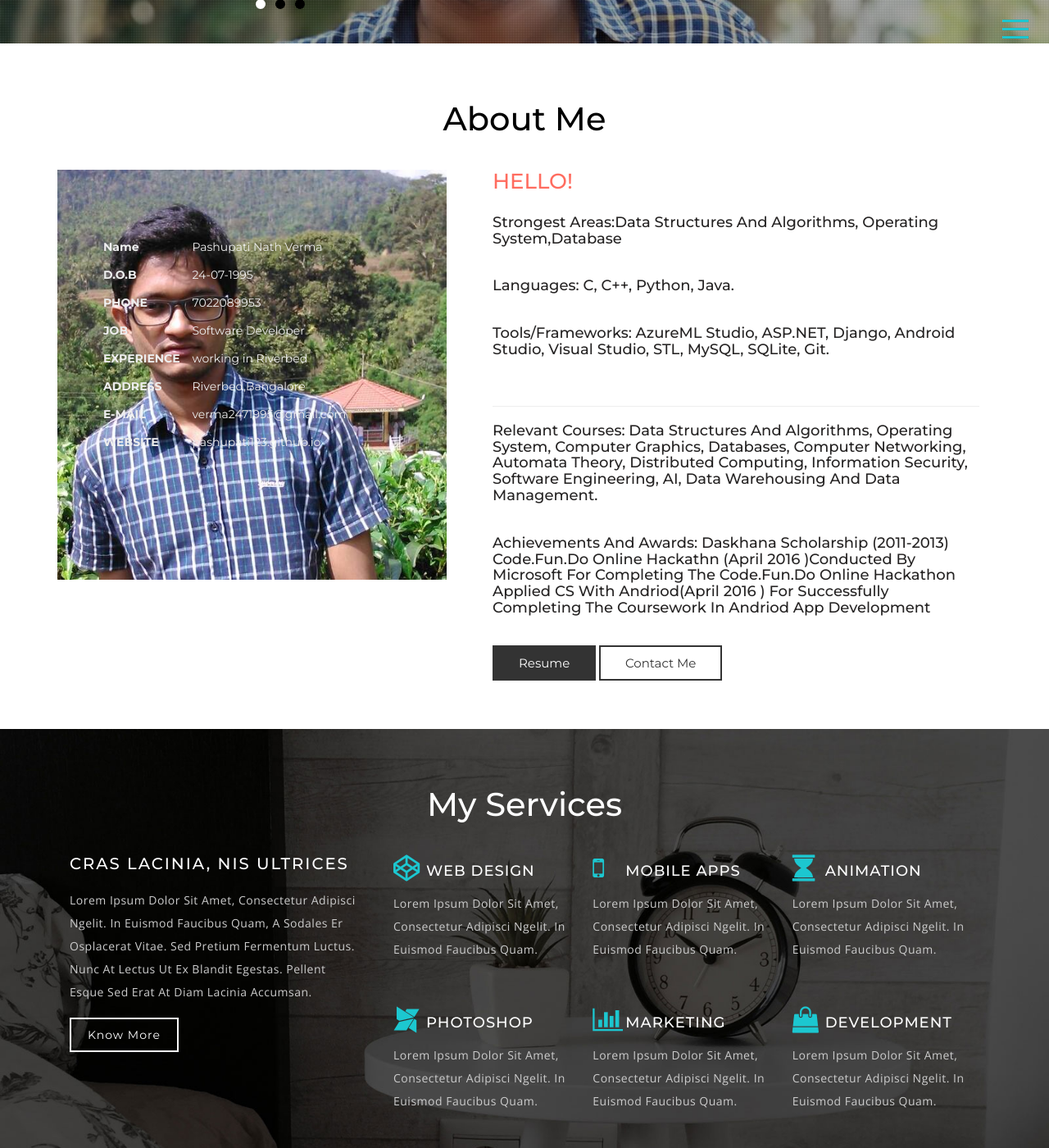
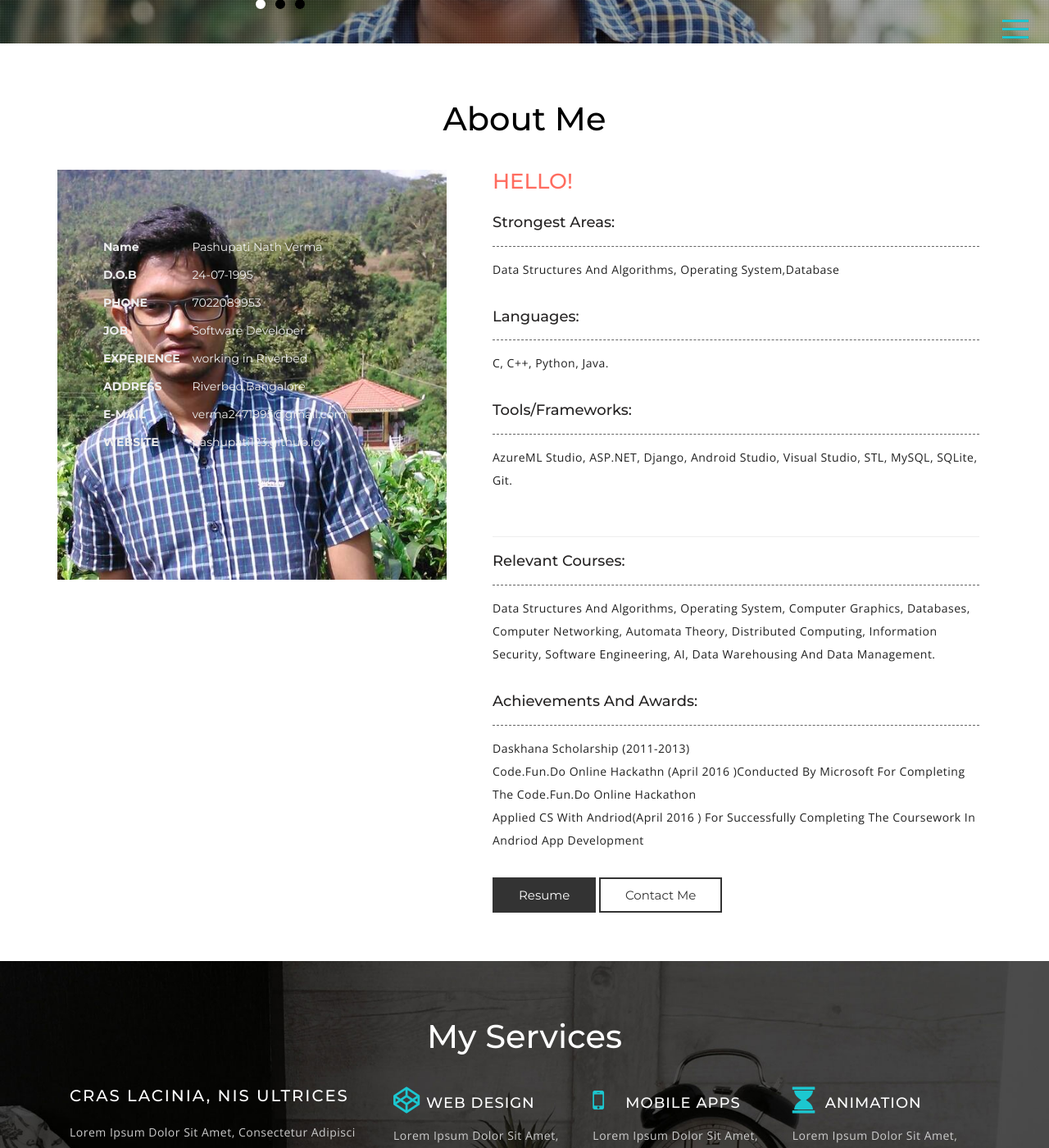
Before and after one commit to pashupati123/pashupati123.github.io, a Jekyll site: the page index.html, which Jekyll copies as it is, in a window 1280 px wide and 1400 px high, scrolled down 648 px. Shown: the whole window at 82% size. Built offline with Jekyll 4.4.1, drawn with Linux system fonts in a browser that asks for light colours; nearby versions of some CDN libraries; library files that are not in the unit come from our copies; part of the change alters nothing that is shown.

```diff
--- a/index.html
+++ b/index.html
@@ -217,25 +217,25 @@ Smartphone Compatible web template, free webdesigns for Nokia, Samsung, LG, Sony
 		<div class="col-md-7 about_right">
 			<h3>Hello!</h3>
 			<h4>
-				Strongest Areas:Data Structures and Algorithms, Operating System,Database</h4>
+				<span>Strongest Areas: </span></h4><p>Data Structures and Algorithms, Operating System,Database</p>
 			<br>
 
 			<h4>
-				Languages: C, C++, Python, java.</h4>
+				<span>Languages:</span></h4><p> C, C++, Python, java.</p>
 			<br>
 			<h4>
-				Tools/Frameworks: AzureML Studio, ASP.NET,
-				Django, Android Studio, Visual Studio, STL, MySQL, SQLite, Git.</h4>
+				<span>Tools/Frameworks:</span></h4><p> AzureML Studio, ASP.NET,
+				Django, Android Studio, Visual Studio, STL, MySQL, SQLite, Git.</p>
 			<br>
 			<hr>
-			<h4>Relevant Courses: Data Structures and Algorithms, Operating System, Computer Graphics, Databases, Computer Networking, Automata Theory, Distributed Computing, Information Security, Software Engineering, AI, Data Warehousing and Data Management.
-</h4>
+			<h4><span>Relevant Courses: </span></h4><p>Data Structures and Algorithms, Operating System, Computer Graphics, Databases, Computer Networking, Automata Theory, Distributed Computing, Information Security, Software Engineering, AI, Data Warehousing and Data Management.
+</p>
 			<br>
 
-			<h4>Achievements and Awards:  Daskhana Scholarship (2011-2013)
+			<h4><span>Achievements and Awards:</span></h4><p>  Daskhana Scholarship (2011-2013)
 				<br> code.fun.do online hackathn (april 2016 )conducted by Microsoft for completing the code.fun.do online hackathon <br>
 				Applied CS With Andriod(april 2016 ) For successfully completing the coursework in Andriod App Development
-</h4>
+</p>
 			<ul>
 				<li><a href="https://drive.google.com/open?id=1c1l8pHYCrDiFOgEamLB9rWoM1n4pf5L0" class="w3ls_more scroll" >Resume</a></li>
 				<li><a href="#contact" class="w3l scroll">Contact Me</a></li>
```
